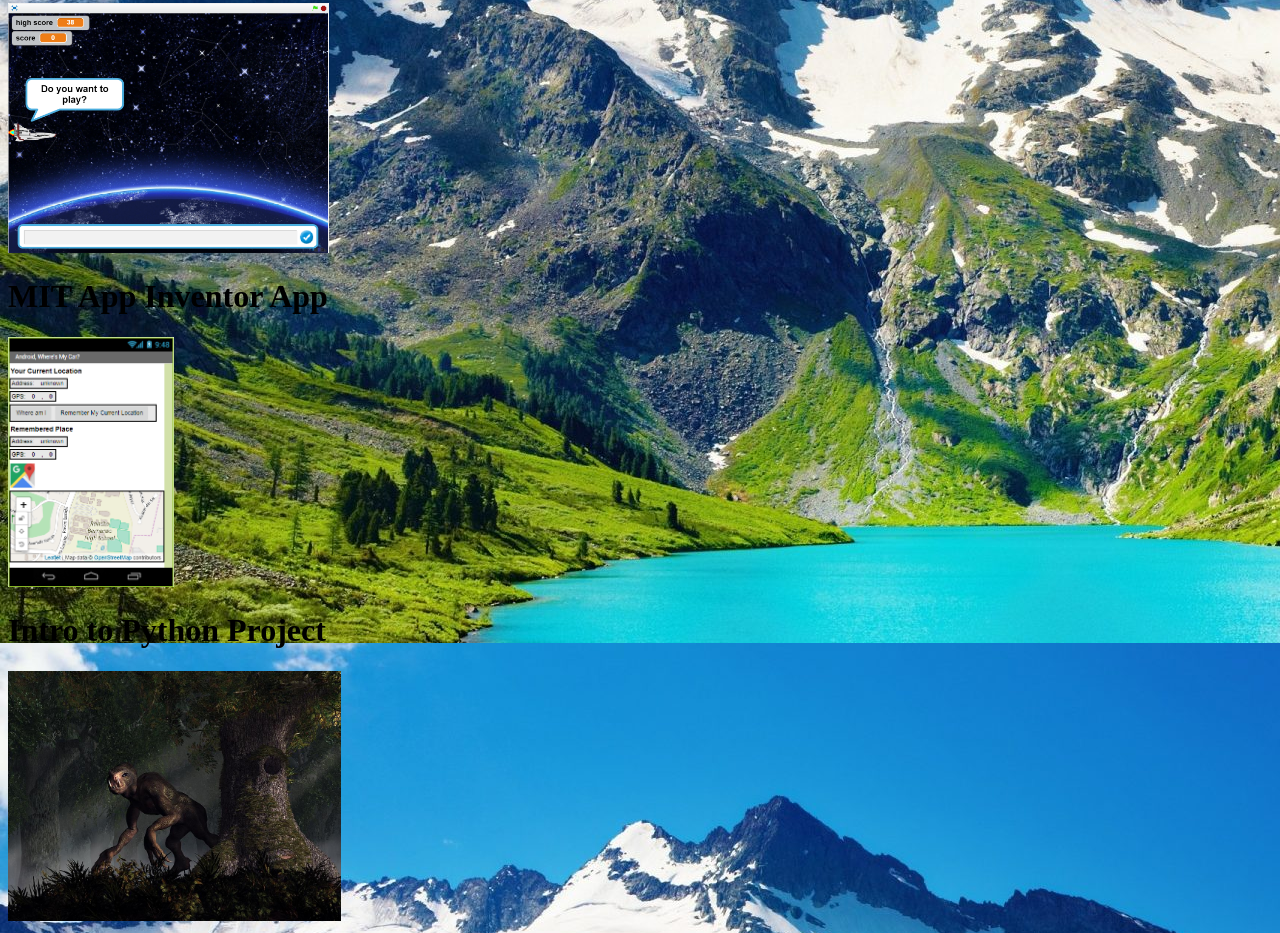
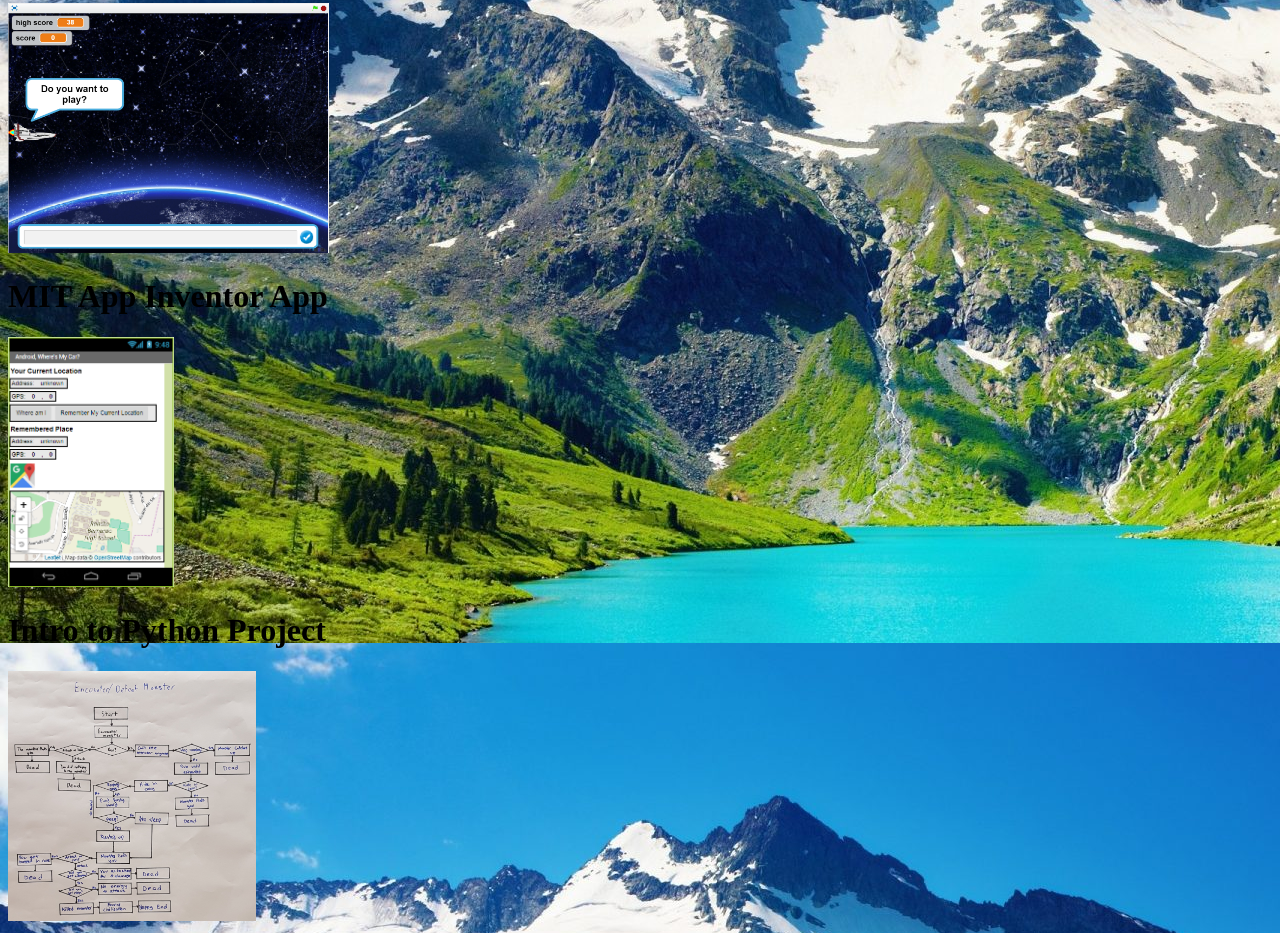
Before and after one commit to HiThere125/CSP2018, a plain HTML site: page websites.html in a window 1280 px wide. Shown: the part 437-1370 px from the top of the page. Drawn offline with Linux system fonts and the light colour scheme.

Commit message:
Update websites.html

```diff
--- a/websites.html
+++ b/websites.html
@@ -23,7 +23,7 @@
     </a>
     <h1>Intro to Python Project</h1>
     <a target="_blank" href="https://repl.it/@HiThere125/DefeatMonster">
-      <img src="images/forest-creeper-daniel-eskridge.jpg" height="250">
+      <img src="images/flowchart.jpg" height="250">
     </a>
     <body background="images/mountainbackground.jpg"
   </body>
```
